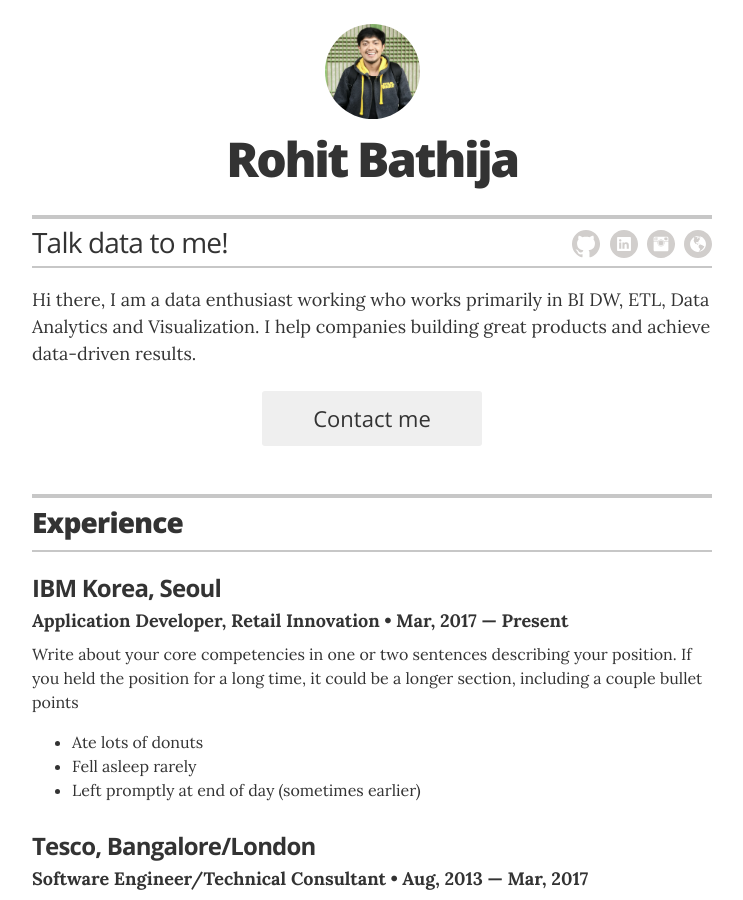
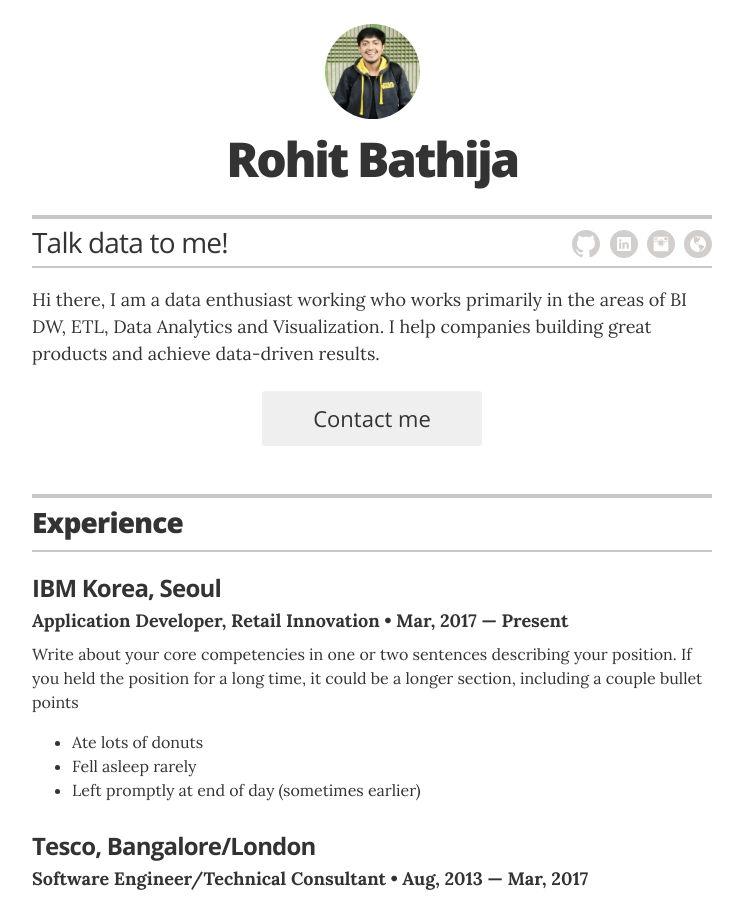
Before and after one commit to robathija/rohit-resume, a Jekyll site: the page built from index.html, in a window 1280 px wide and 900 px high. Shown: the whole window, without its empty margins (268-1011 px from the left). Built offline with Jekyll 4.4.1, drawn with Linux system fonts in a browser that asks for light colours.

Commit message:
Edited summary

```diff
--- a/_config.yml
+++ b/_config.yml
@@ -16,7 +16,7 @@ resume_contact_email:           "rohit3991@gmail.com"
 resume_contact_telephone:       "+82 1049954855"
 resume_contact_address:         "Seoul, South Korea"
 resume_header_contact_info: "Seoul, South Korea | +82 1049954855 | rohit3991@gmail"
-resume_header_intro: "<p>Hi there, I am a data enthusiast working who works primarily in BI DW, ETL, Data Analytics and Visualization. I help companies building great products and achieve data-driven results.</p>"
+resume_header_intro: "<p>Hi there, I am a data enthusiast working who works primarily in the areas of BI DW, ETL, Data Analytics and Visualization. I help companies building great products and achieve data-driven results.</p>"
 
 # use "yes" to display the email contact button,
 # "no" to display an "I'm not looking for work" message,
```
